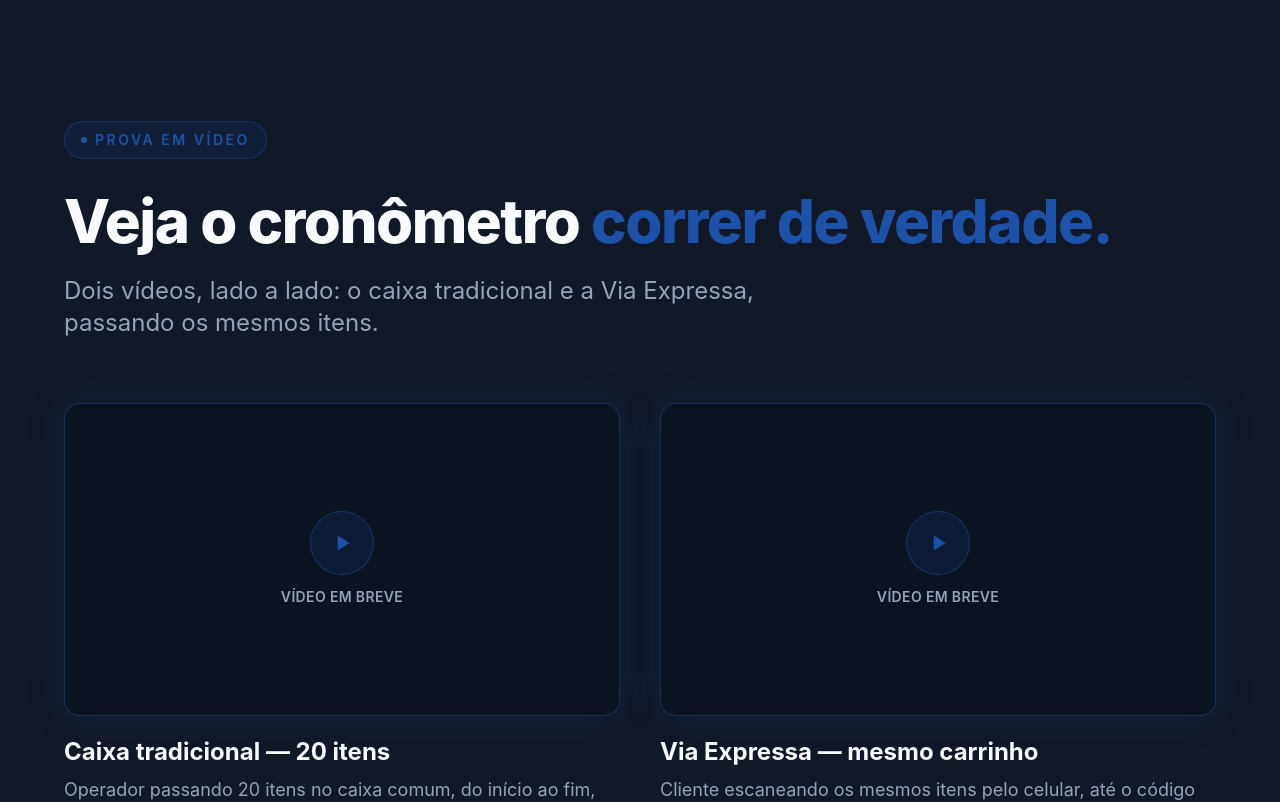
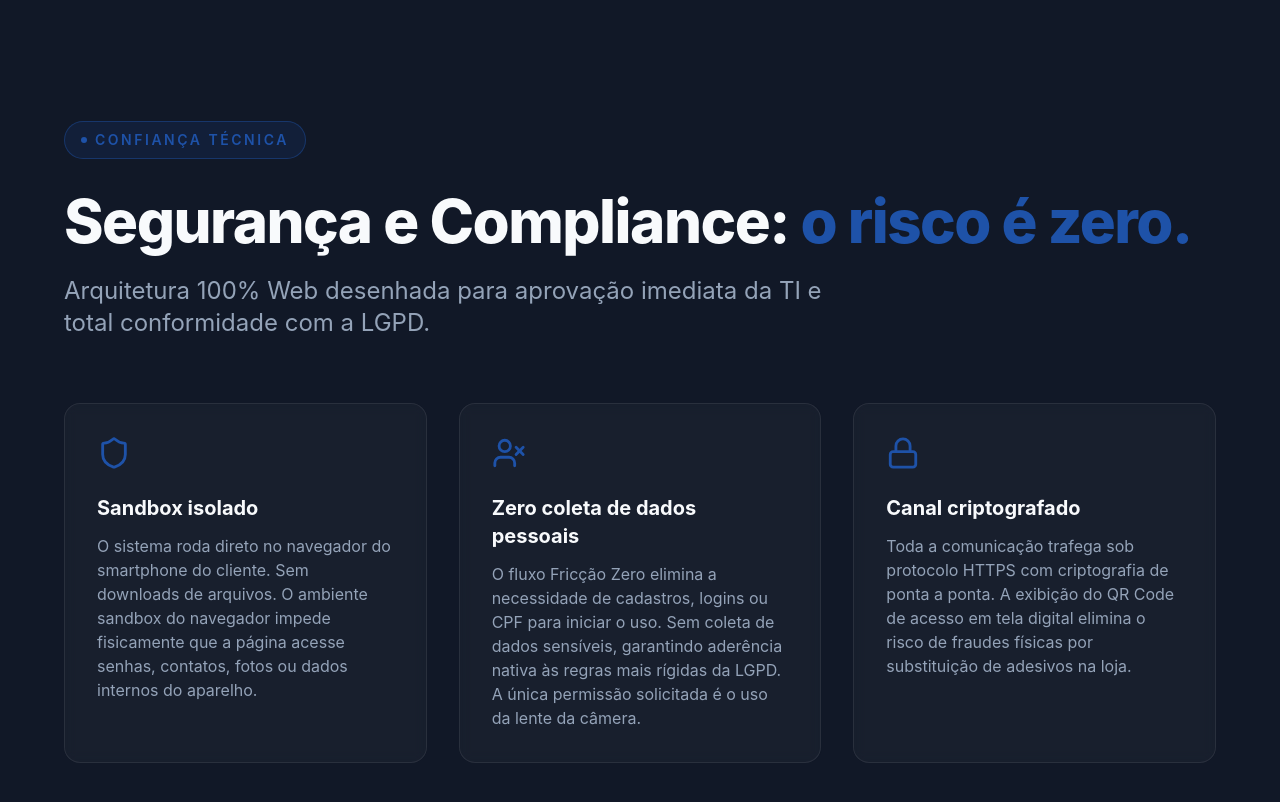
Before and after one commit to alexduartereis1-star/via-expressa-carrefour, a React (Vite) app: page / in a window 1280 px wide. Shown: the part 9280-10082 px from the top of the page. Built offline with nearby package versions, Linux system fonts and the light colour scheme.

Commit message:
Adiciona seção Segurança e Conformidade e selo LGPD no CTA

```diff
--- a/src/App.jsx
+++ b/src/App.jsx
@@ -15,6 +15,9 @@ import {
   Store,
   Eye,
   X,
+  Shield,
+  UserX,
+  Lock,
 } from "lucide-react";
 
 /* ------------------------------------------------------------------
@@ -1006,6 +1009,52 @@ export default function ViaExpressa() {
         </div>
       </Section>
 
+      {/* ============ 6.9. SEGURANÇA E CONFORMIDADE ============ */}
+      <Section id="seguranca">
+        <Eyebrow>Confiança técnica</Eyebrow>
+        <H2>
+          Segurança e Compliance:{" "}
+          <span style={{ color: BRAND }}>o risco é zero.</span>
+        </H2>
+        <Lead className="mt-6 max-w-3xl">
+          Arquitetura 100% Web desenhada para aprovação imediata da TI e
+          total conformidade com a LGPD.
+        </Lead>
+
+        <div className="mt-10 sm:mt-16 grid grid-cols-1 md:grid-cols-3 gap-5 sm:gap-8">
+          {[
+            {
+              icon: <Shield size={34} />,
+              t: "Sandbox isolado",
+              d: "O sistema roda direto no navegador do smartphone do cliente. Sem downloads de arquivos. O ambiente sandbox do navegador impede fisicamente que a página acesse senhas, contatos, fotos ou dados internos do aparelho.",
+            },
+            {
+              icon: <UserX size={34} />,
+              t: "Zero coleta de dados pessoais",
+              d: "O fluxo Fricção Zero elimina a necessidade de cadastros, logins ou CPF para iniciar o uso. Sem coleta de dados sensíveis, garantindo aderência nativa às regras mais rígidas da LGPD. A única permissão solicitada é o uso da lente da câmera.",
+            },
+            {
+              icon: <Lock size={34} />,
+              t: "Canal criptografado",
+              d: "Toda a comunicação trafega sob protocolo HTTPS com criptografia de ponta a ponta. A exibição do QR Code de acesso em tela digital elimina o risco de fraudes físicas por substituição de adesivos na loja.",
+            },
+          ].map((c) => (
+            <Card key={c.t}>
+              <div style={{ color: BRAND }}>{c.icon}</div>
+              <h3 className="mt-6 text-lg sm:text-xl 2xl:text-2xl font-bold leading-snug">
+                {c.t}
+              </h3>
+              <p
+                className="mt-3 text-sm sm:text-base 2xl:text-xl leading-relaxed"
+                style={{ color: MUTED }}
+              >
+                {c.d}
+              </p>
+            </Card>
+          ))}
+        </div>
+      </Section>
+
       {/* ============ 6.5. VÍDEOS DEMONSTRATIVOS ============ */}
       <Section id="videos">
         <Eyebrow>Prova em vídeo</Eyebrow>
@@ -1182,7 +1231,7 @@ export default function ViaExpressa() {
       <Section id="cta">
         <div className="grid grid-cols-1 lg:grid-cols-2 gap-10 lg:gap-20 items-center">
           {/* QR */}
-          <div data-reveal className="flex justify-center lg:justify-start">
+          <div data-reveal className="flex flex-col items-center lg:items-start">
             <div
               className="rounded-3xl p-5 sm:p-6"
               style={{ background: BRAND, boxShadow: `0 0 80px ${BRAND_SOFT}` }}
@@ -1192,6 +1241,29 @@ export default function ViaExpressa() {
               >
                 <QrCode viewBoxSize={320} />
               </div>
+            </div>
+
+            {/* Selo LGPD */}
+            <div
+              className="mt-5 sm:mt-6 rounded-xl px-4 py-3 sm:px-5 sm:py-4 max-w-[280px] sm:max-w-xs"
+              style={{ border: `1px solid ${BRAND}`, background: "rgba(30, 82, 168, 0.08)" }}
+            >
+              <div className="flex items-center gap-2">
+                <ShieldCheck size={18} style={{ color: BRAND, flexShrink: 0 }} />
+                <span
+                  className="text-xs sm:text-sm font-bold"
+                  style={{ color: INK }}
+                >
+                  Ambiente Seguro &amp; Conforme LGPD
+                </span>
+              </div>
+              <p
+                className="mt-1.5 text-[10px] sm:text-xs leading-relaxed"
+                style={{ color: MUTED }}
+              >
+                Criptografia HTTPS ativa. Sem rastreamento de dados ou
+                armazenamento local de informações do usuário.
+              </p>
             </div>
           </div>
 
```
